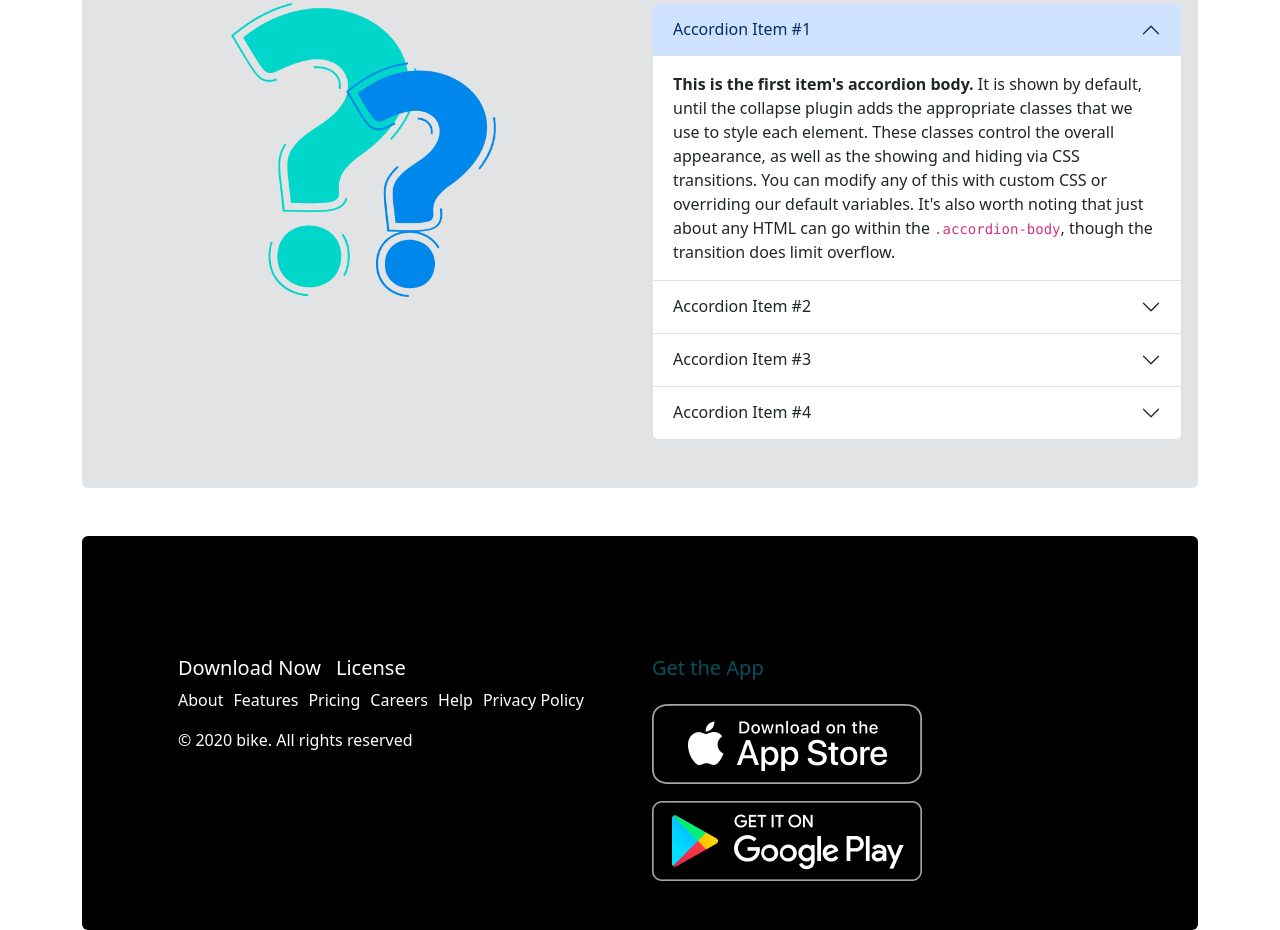
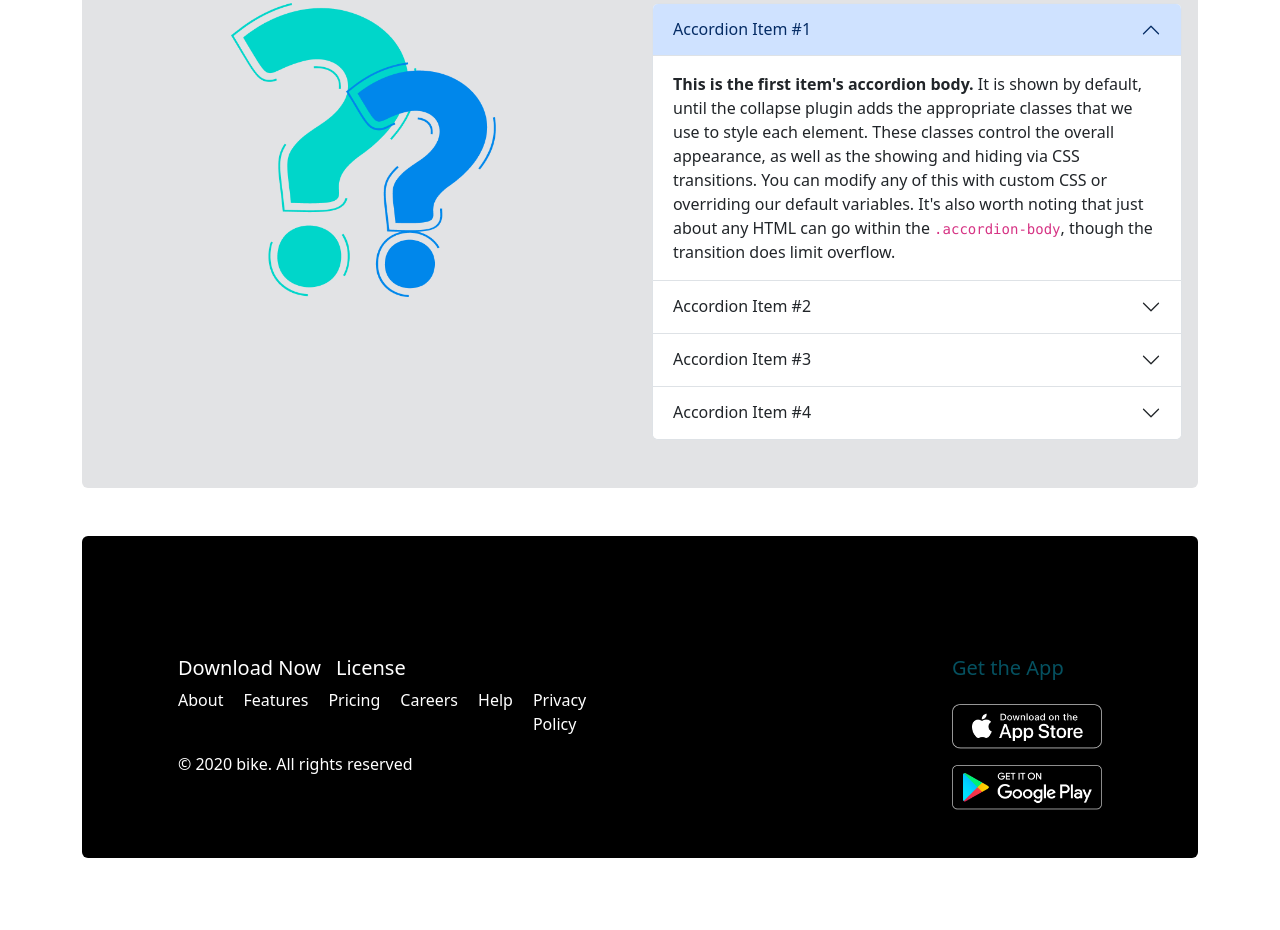
Before and after one commit to rajib2826/Bikerz-zone, a plain HTML site: page index.html in a window 1280 px wide. Shown: the part 2515-3445 px from the top of the page. After the commit the page ends 3373 px from the top, so only its background shows below. Drawn offline with nearby package versions, Linux system fonts and the light colour scheme.

Commit message:
change the tag and images

```diff
--- a/index.html
+++ b/index.html
@@ -510,25 +510,31 @@
                 <h5>Download Now</h5>
                 <h5>License</h5>
               </div>
-              <div class="hero">
-                <p>About</p>
-                <p>Features</p>
-                <p>Pricing</p>
-                <p>Careers</p>
-                <p>Help</p>
-                <p>Privacy Policy</p>
-              </div>
+
+              <ul class="hero">
+                <li>About</li>
+                <li>Features</li>
+                <li>Pricing</li>
+                <li>Careers</li>
+                <li>Help</li>
+                <li>Privacy Policy</li>
+              </ul>
               <p>© 2020 bike. All rights reserved</p>
             </div>
           </div>
-          <div class="col">
+          <div class="col d-flex justify-content-end">
             <div>
               <h5 class="text-info-emphasis g-4">Get the App</h5>
               <div>
-                <img class="w-10 mt-3" src="images/ios.png" alt="" />
+                <img class="w-6 mt-3" src="images/ios.png" alt="" width="150" />
               </div>
               <div>
-                <img class="w-10 mt-3" src="images/android.png" alt="" />
+                <img
+                  class="w-6 mt-3"
+                  src="images/android.png"
+                  alt=""
+                  width="150"
+                />
               </div>
             </div>
           </div>
--- a/styles/style.css
+++ b/styles/style.css
@@ -12,5 +12,17 @@
 }
 .hero {
   display: flex;
-  gap: 10px;
+  list-style-type: none;
+  gap: 20px;
+  padding-left: 0;
+  flex-direction: row;
 }
+
+/* mobile device */
+
+@media screen and (max-width: 576px) {
+  .hero {
+    display: flex;
+    flex-direction: column;
+  }
+}
```
